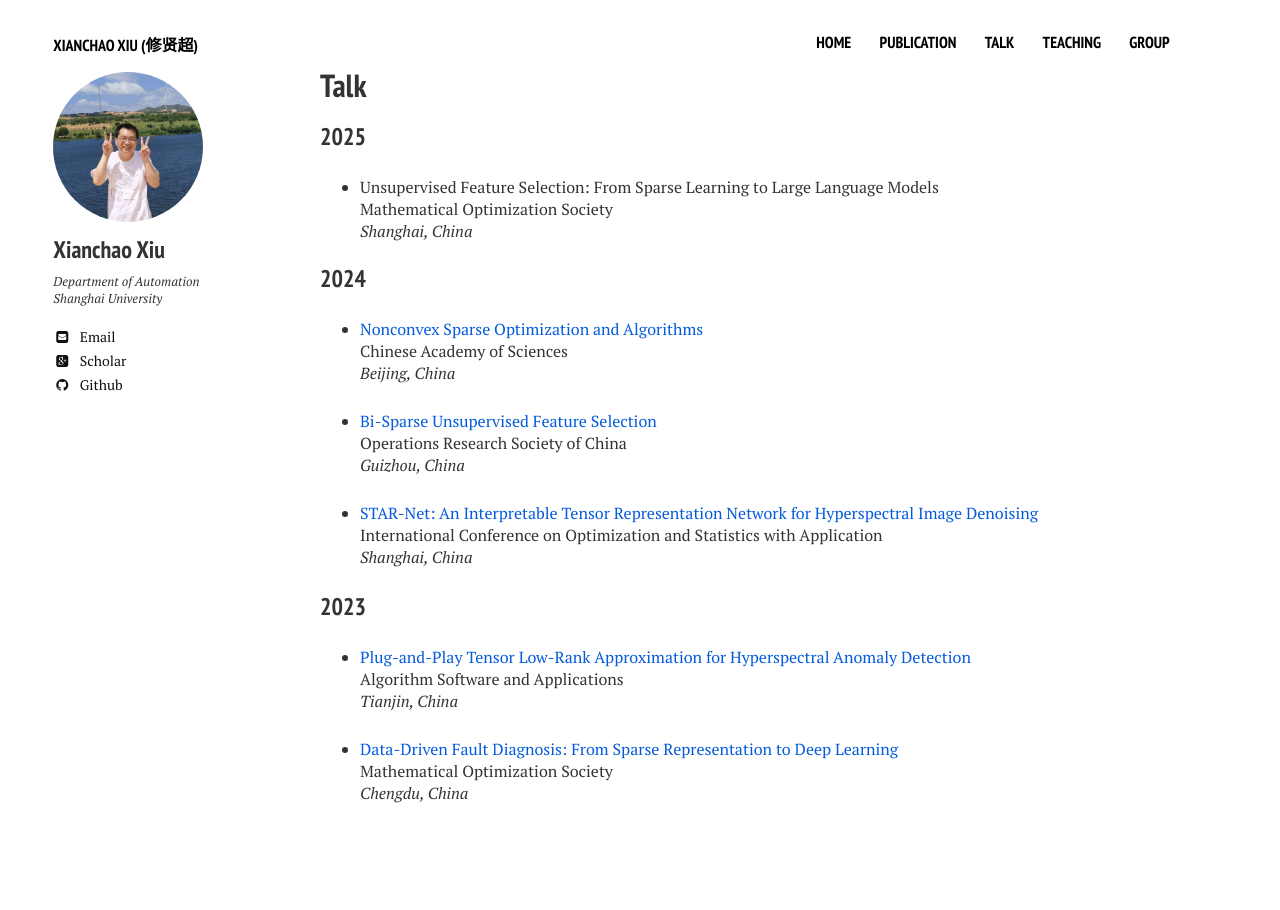
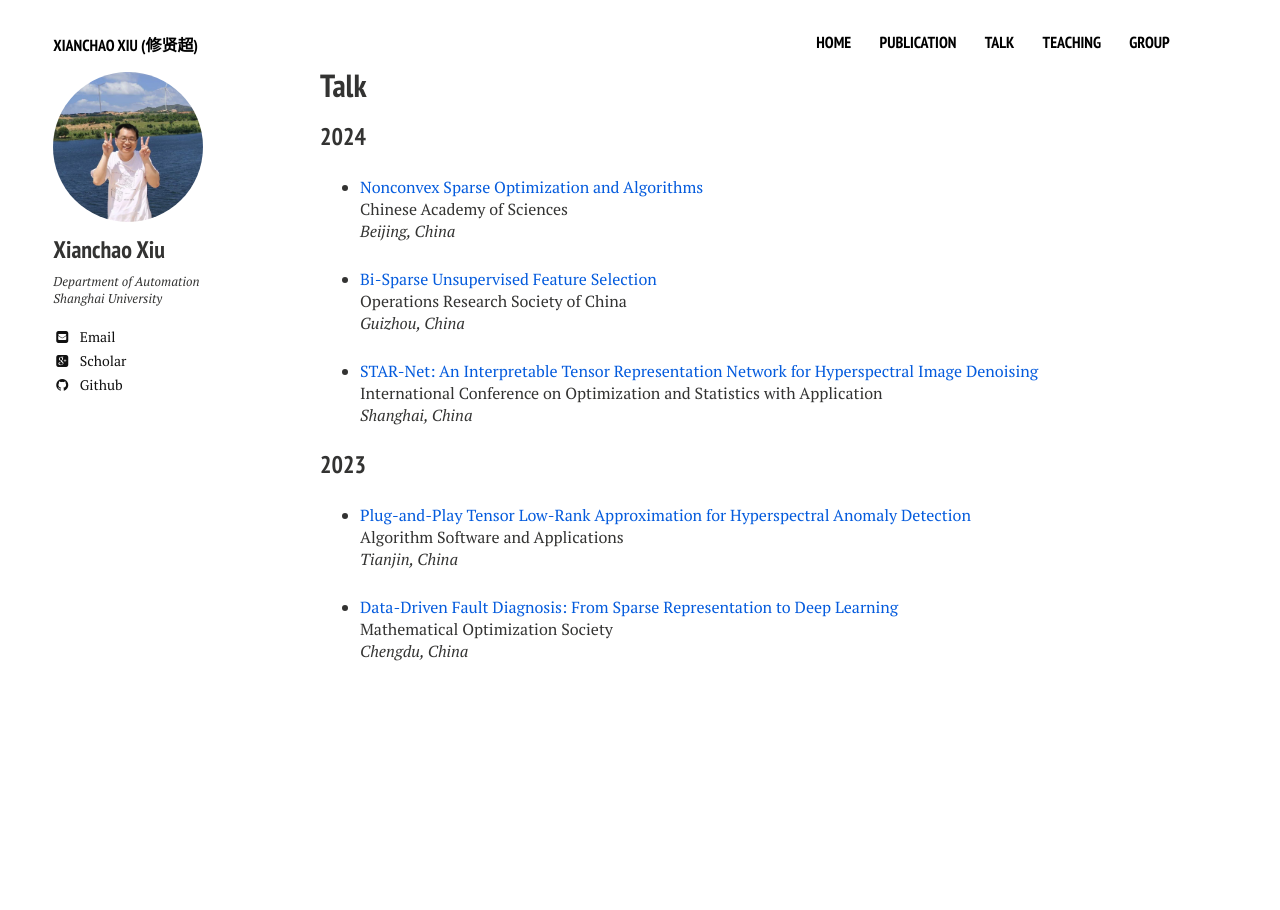
Before and after one commit to xianchaoxiu/xianchaoxiu.github.io, a Jekyll site: the page built from talk/index.md, in a window 1280 px wide. Built offline with Jekyll 4.4.1, drawn with Linux system fonts in a browser that asks for light colours; nearby versions of some CDN libraries.

Commit message:
Update index.md

```diff
--- a/talk/index.md
+++ b/talk/index.md
@@ -7,13 +7,6 @@ modified: 2023-05-17
 comments: false
 share: false
 ---
-
-### 2025
-
-
-* Unsupervised Feature Selection: From Sparse Learning to Large Language Models <br>
-Mathematical Optimization Society <br>
-<i>Shanghai, China</i><br>
 
 
 
```
